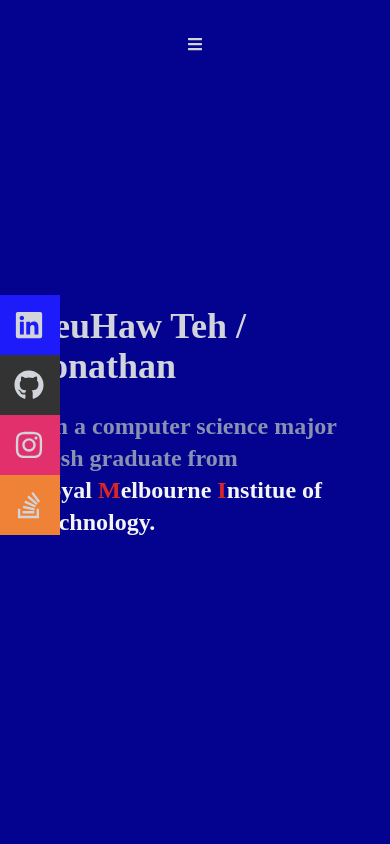
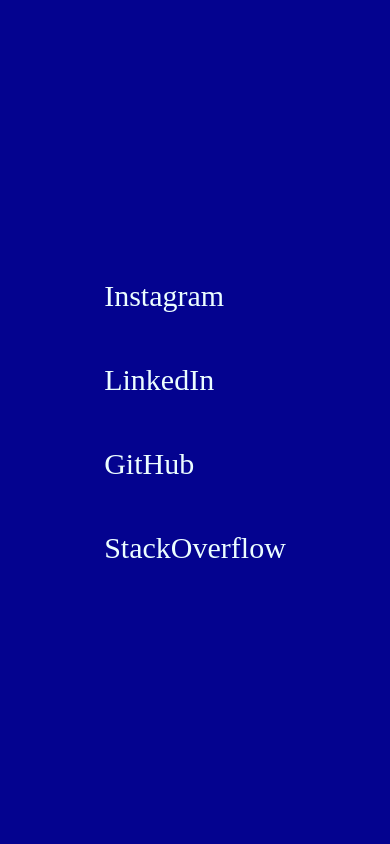
Before and after one commit to Kirixi/Personal-website-old, a React (Create React App) app: page /socials in a window 390 px wide. Shown: the top 844 px of the page. Built offline with nearby package versions, Linux system fonts and the light colour scheme.

Commit message:
Socials and Details pages created

```diff
--- a/src/App.js
+++ b/src/App.js
@@ -1,17 +1,25 @@
 import './App.css';
 import Navbar from './Components/Navbar';
 import { Home } from './Components/Home';
+import Socials from './Pages/Socials';
 import Skils from './Components/Skils';
 import Projects from './Components/Projects';
+import { Routes, Route } from 'react-router-dom';
 
 function App() {
   return (
+    <>
       <div>
         <Navbar />
         <Home />
         <Skils />
         <Projects />
       </div>
+      <Routes>
+        <Route path='socials' element={<Socials />} />
+        <Route path='details' />
+      </Routes>
+    </>
   );
 }
 
--- a/src/Components/Navbar.jsx
+++ b/src/Components/Navbar.jsx
@@ -51,9 +51,10 @@
         <li className='py-6 text-3xl'>About</li>
         <li className='py-6 text-3xl'>Skills</li>
         <li className='py-6 text-3xl'>Projects</li>
+        <li className='py-6 text-3xl'>Socials</li>
       </ul>
 
-      <div className=' lg:flex fixed flex-col top-[35%] left-0'>
+      <div className='hidden lg:flex fixed flex-col top-[35%] left-0'>
         <ul>
           <li className='w-[160px] h-[60px] flex justify-between items-center ml-[-100px] hover:ml-[-10px] duration-300 bg-[#1d1bf9]'>
             <a
--- /dev/null
+++ b/src/Pages/Socials.jsx
@@ -0,0 +1,18 @@
+import React from 'react';
+
+const Socials = () => {
+  return (
+    <div className='max-w-[1000px] mx-auto px-8 flex flex-col justify-center h-full'>
+      <div className='absolute top-0 left-0 w-full h-screen bg-[#04038f] flex flex-col justify-center items-center text-cyan-50'>
+        <ul>
+          <li className='py-6 text-3xl'>Instagram</li>
+          <li className='py-6 text-3xl'>LinkedIn</li>
+          <li className='py-6 text-3xl'>GitHub</li>
+          <li className='py-6 text-3xl'>StackOverflow</li>
+        </ul>
+      </div>
+    </div>
+  );
+};
+
+export default Socials;
--- a/src/index.js
+++ b/src/index.js
@@ -3,11 +3,14 @@
 import './index.css';
 import App from './App';
 import reportWebVitals from './reportWebVitals';
+import { BrowserRouter } from 'react-router-dom';
 
 const root = ReactDOM.createRoot(document.getElementById('root'));
 root.render(
   <React.StrictMode>
-    <App />
+    <BrowserRouter>
+      <App />
+    </BrowserRouter>
   </React.StrictMode>
 );
 
```
Also changed, not shown: src/Pages/Details.jsx (added). Lines whose indentation alone changed are shown as unchanged.
